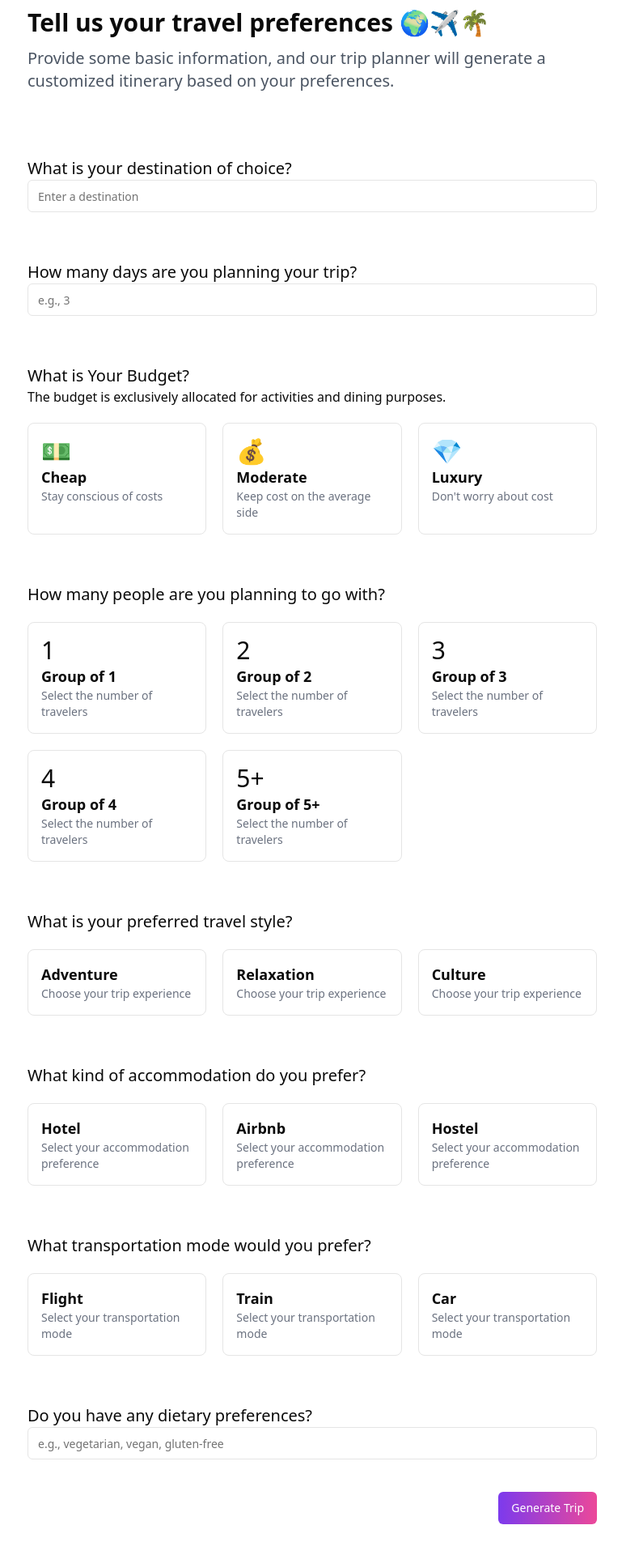
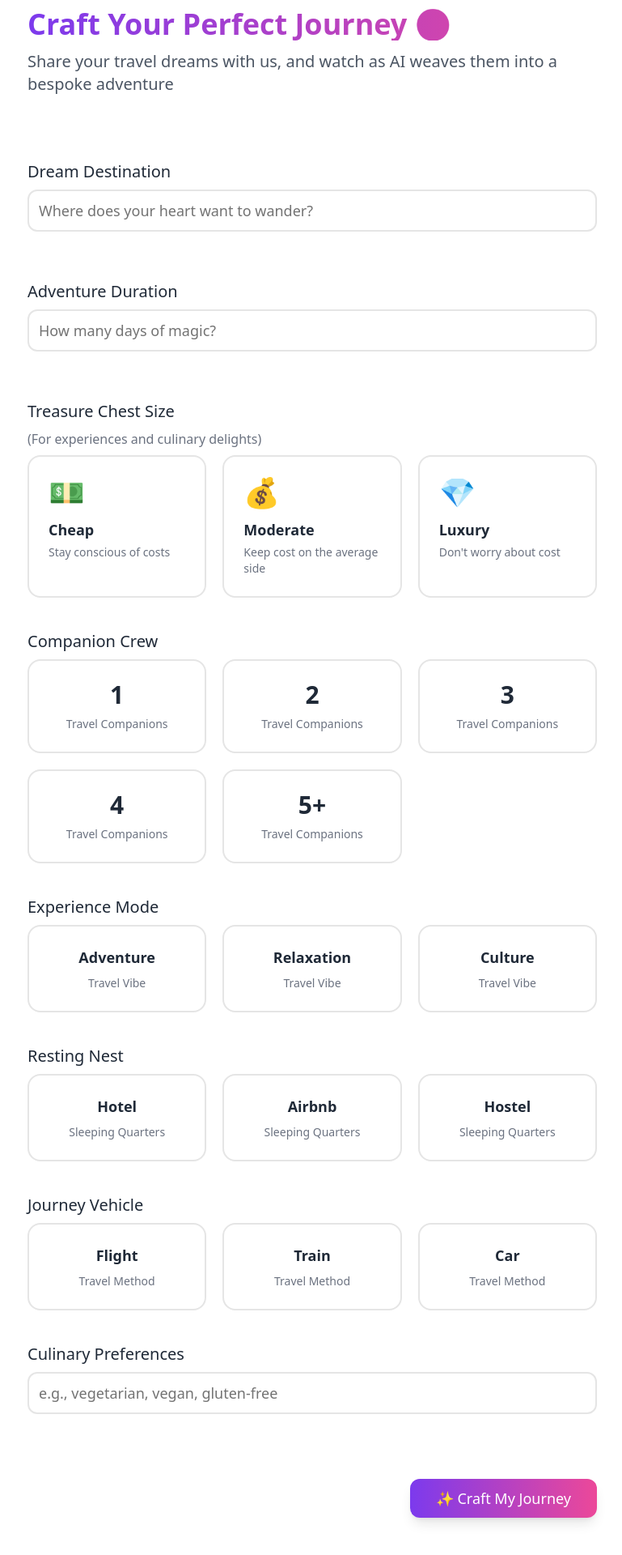
Before and after one commit to pavankumar2004/TravelwithAI, a React (Vite) app: page /create-trip in a window 1280 px wide. Shown: the part 102-2022 px from the top of the page at 81% size, without its empty margins (254-1023 px from the left). Built offline with nearby package versions, Linux system fonts and the light colour scheme.

Commit message:
Fix: Bug fix

```diff
--- a/src/create-trip/index.jsx
+++ b/src/create-trip/index.jsx
@@ -8,6 +8,12 @@ import { doc, setDoc } from "firebase/firestore";
 import { db } from "@/service/firebaseConfig";
 import { AiOutlineLoading3Quarters } from "react-icons/ai";
 import { useNavigate } from "react-router-dom";
+import { motion } from "framer-motion";
+
+const cardVariants = {
+  hidden: { opacity: 0, y: 20 },
+  visible: { opacity: 1, y: 0 },
+};
 
 function CreateTrip() {
   const [place, setPlace] = useState("");
@@ -30,11 +36,14 @@ function CreateTrip() {
       return;
     }
     if (!formData?.location || !formData?.budget) {
-      toast("Please fill all details!");
+      toast("Please fill all required details!");
       return;
     }
-    toast("  Please wait for 5 seconds...", { icon: <AiOutlineLoading3Quarters className="h-7 w-7 animate-spin" /> });
+    toast("Crafting your perfect journey...", {
+      icon: <AiOutlineLoading3Quarters className="h-7 w-7 animate-spin text-[#7C3AED]" />,
+    });
     setLoading(true);
+
     const FINAL_PROMPT = AI_PROMPT
       .replace("{location}", formData?.location)
       .replace("{totalDays}", formData?.totalDays)
@@ -45,13 +54,19 @@ function CreateTrip() {
       .replace("{transportation}", formData?.transportation)
       .replace("{dietaryPreference}", formData?.dietaryPreference);
 
+    try {
       const result = await chatSession.sendMessage(FINAL_PROMPT);
+      SaveAiTrip(result?.response?.text());
+    } catch (error) {
+      toast.error("Failed to generate trip. Please try again.");
+    } finally {
       setLoading(false);
-    SaveAiTrip(result?.response?.text());
+    }
   };
 
   const SaveAiTrip = async (TripData) => {
     setLoading(true);
+    try {
       const user = JSON.parse(localStorage.getItem("user"));
       const docId = Date.now().toString();
       await setDoc(doc(db, "AiTrips", docId), {
@@ -60,137 +75,254 @@ function CreateTrip() {
         userEmail: user?.email,
         id: docId,
       });
+      navigate("/view-trip/" + docId);
+    } catch (error) {
+      toast.error("Failed to save trip. Please try again.");
+    } finally {
       setLoading(false);
-    navigate("/view-trip/" + docId);
+    }
   };
 
   return (
     <div className="px-5 mt-12 sm:px-10 md:px-32 lg:px-56 xl:px-72">
-      <h2 className="font-bold text-3xl">Tell us your travel preferences 🌍✈️🌴</h2>
+      <motion.div
+        initial={{ opacity: 0, y: 20 }}
+        animate={{ opacity: 1, y: 0 }}
+        transition={{ duration: 0.5 }}
+      >
+        <h2 className="font-bold text-4xl bg-gradient-to-r from-[#7C3AED] to-[#EC4899] bg-clip-text text-transparent">
+          Craft Your Perfect Journey 🌍
+        </h2>
         <p className="mt-3 text-gray-600 text-xl">
-        Provide some basic information, and our trip planner will generate a customized itinerary
-        based on your preferences.
+          Share your travel dreams with us, and watch as AI weaves them into a bespoke adventure
         </p>
+      </motion.div>
 
       <div className="mt-20 flex flex-col gap-10">
-        <div className="mb-5">
-          <label className="text-xl mb-3 font-medium">What is your destination of choice?</label>
+        {/* Destination Input */}
+        <motion.div
+          variants={cardVariants}
+          initial="hidden"
+          animate="visible"
+        >
+          <div className="mb-5 space-y-2">
+            <label className="text-xl font-medium text-gray-800">Dream Destination</label>
             <Input
-            placeholder="Enter a destination"
+              placeholder="Where does your heart want to wander?"
+              className="rounded-xl py-6 text-lg border-2 focus:border-[#7C3AED] transition-all"
               value={place}
               onChange={(e) => {
                 setPlace(e.target.value);
-              handleInputChange("location", e.target.value); // directly set the input value
+                handleInputChange("location", e.target.value);
               }}
             />
           </div>
+        </motion.div>
 
-        <div className="mb-5">
-          <label className="text-xl font-medium">How many days are you planning your trip?</label>
+        {/* Trip Duration */}
+        <motion.div
+          variants={cardVariants}
+          initial="hidden"
+          animate="visible"
+          transition={{ delay: 0.1 }}
+        >
+          <div className="mb-5 space-y-2">
+            <label className="text-xl font-medium text-gray-800">Adventure Duration</label>
             <Input
-            placeholder="e.g., 3"
+              placeholder="How many days of magic?"
               type="number"
               min="1"
+              className="rounded-xl py-6 text-lg border-2 focus:border-[#7C3AED]"
               onChange={(v) => handleInputChange("totalDays", v.target.value)}
             />
           </div>
+        </motion.div>
 
-        <div>
-          <label className="text-xl my-3 font-medium">What is Your Budget?</label>
-          <p>The budget is exclusively allocated for activities and dining purposes.</p>
-          <div className="grid grid-cols-3 gap-5 mt-5 mb-5">
+        {/* Budget Selection */}
+        <motion.div
+          variants={cardVariants}
+          initial="hidden"
+          animate="visible"
+          transition={{ delay: 0.2 }}
+        >
+          <div className="space-y-2">
+            <label className="text-xl font-medium text-gray-800">Treasure Chest Size</label>
+            <p className="text-gray-500">(For experiences and culinary delights)</p>
+            <div className="grid grid-cols-3 gap-5 mt-5">
               {SelectBudgetOptions.map((item, index) => (
-              <div
+                <motion.div
                   key={index}
+                  whileHover={{ scale: 1.05 }}
+                  className={`cursor-pointer p-6 border-2 rounded-2xl transition-all ${
+                    formData?.budget === item.title
+                      ? "border-[#7C3AED] bg-gradient-to-b from-[#7C3AED]/10 to-transparent"
+                      : "hover:border-[#7C3AED]/40"
+                  }`}
                   onClick={() => handleInputChange("budget", item.title)}
-                className={`cursor-pointer p-4 border rounded-lg hover:shadow-lg ${formData?.budget === item.title && "shadow-lg border-cyan-500"}`}
                 >
-                <h2 className="text-3xl">{item.icon}</h2>
-                <h2 className="font-bold text-lg">{item.title}</h2>
-                <h2 className="text-sm text-gray-500">{item.desc}</h2>
-              </div>
+                  <span className="text-4xl block mb-3">{item.icon}</span>
+                  <h2 className="font-bold text-lg text-gray-800">{item.title}</h2>
+                  <p className="text-sm text-gray-500 mt-1">{item.desc}</p>
+                </motion.div>
               ))}
             </div>
           </div>
+        </motion.div>
 
-        <div>
-          <label className="text-xl my-3 font-medium">How many people are you planning to go with?</label>
-          <div className="grid grid-cols-3 gap-5 mt-5 mb-5">
+        {/* Travel Group */}
+        <motion.div
+          variants={cardVariants}
+          initial="hidden"
+          animate="visible"
+          transition={{ delay: 0.3 }}
+        >
+          <div className="space-y-2">
+            <label className="text-xl font-medium text-gray-800">Companion Crew</label>
+            <div className="grid grid-cols-3 gap-5 mt-5">
               {["1", "2", "3", "4", "5+"].map((item, index) => (
-              <div
+                <motion.div
                   key={index}
+                  whileHover={{ scale: 1.05 }}
+                  className={`cursor-pointer p-6 border-2 rounded-2xl text-center transition-all ${
+                    formData?.people === item
+                      ? "border-[#EC4899] bg-gradient-to-b from-[#EC4899]/10 to-transparent"
+                      : "hover:border-[#EC4899]/40"
+                  }`}
                   onClick={() => handleInputChange("people", item)}
-                className={`cursor-pointer p-4 border rounded-lg hover:shadow-lg ${formData?.people === item && "shadow-lg border-cyan-500"}`}
                 >
-                <h2 className="text-3xl">{item}</h2>
-                <h2 className="font-bold text-lg">Group of {item}</h2>
-                <h2 className="text-sm text-gray-500">Select the number of travelers</h2>
-              </div>
+                  <h2 className="text-3xl font-bold text-gray-800 mb-2">{item}</h2>
+                  <p className="text-sm text-gray-500">Travel Companions</p>
+                </motion.div>
               ))}
             </div>
           </div>
+        </motion.div>
 
-        <div>
-          <label className="text-xl my-3 font-medium">What is your preferred travel style?</label>
-          <div className="grid grid-cols-3 gap-5 mt-5 mb-5">
+        {/* Travel Style */}
+        <motion.div
+          variants={cardVariants}
+          initial="hidden"
+          animate="visible"
+          transition={{ delay: 0.4 }}
+        >
+          <div className="space-y-2">
+            <label className="text-xl font-medium text-gray-800">Experience Mode</label>
+            <div className="grid grid-cols-3 gap-5 mt-5">
               {["Adventure", "Relaxation", "Culture"].map((item, index) => (
-              <div
+                <motion.div
                   key={index}
+                  whileHover={{ scale: 1.05 }}
+                  className={`cursor-pointer p-6 border-2 rounded-2xl text-center transition-all ${
+                    formData?.travelStyle === item
+                      ? "border-[#7C3AED] bg-gradient-to-b from-[#7C3AED]/10 to-transparent"
+                      : "hover:border-[#7C3AED]/40"
+                  }`}
                   onClick={() => handleInputChange("travelStyle", item)}
-                className={`cursor-pointer p-4 border rounded-lg hover:shadow-lg ${formData?.travelStyle === item && "shadow-lg border-cyan-500"}`}
                 >
-                <h2 className="font-bold text-lg">{item}</h2>
-                <h2 className="text-sm text-gray-500">Choose your trip experience</h2>
-              </div>
+                  <h2 className="font-bold text-lg text-gray-800">{item}</h2>
+                  <p className="text-sm text-gray-500 mt-2">Travel Vibe</p>
+                </motion.div>
               ))}
             </div>
           </div>
+        </motion.div>
 
-        <div>
-          <label className="text-xl my-3 font-medium">What kind of accommodation do you prefer?</label>
-          <div className="grid grid-cols-3 gap-5 mt-5 mb-5">
+        {/* Accommodation Preference */}
+        <motion.div
+          variants={cardVariants}
+          initial="hidden"
+          animate="visible"
+          transition={{ delay: 0.5 }}
+        >
+          <div className="space-y-2">
+            <label className="text-xl font-medium text-gray-800">Resting Nest</label>
+            <div className="grid grid-cols-3 gap-5 mt-5">
               {["Hotel", "Airbnb", "Hostel"].map((item, index) => (
-              <div
+                <motion.div
                   key={index}
+                  whileHover={{ scale: 1.05 }}
+                  className={`cursor-pointer p-6 border-2 rounded-2xl text-center transition-all ${
+                    formData?.accommodation === item
+                      ? "border-[#EC4899] bg-gradient-to-b from-[#EC4899]/10 to-transparent"
+                      : "hover:border-[#EC4899]/40"
+                  }`}
                   onClick={() => handleInputChange("accommodation", item)}
-                className={`cursor-pointer p-4 border rounded-lg hover:shadow-lg ${formData?.accommodation === item && "shadow-lg border-cyan-500"}`}
                 >
-                <h2 className="font-bold text-lg">{item}</h2>
-                <h2 className="text-sm text-gray-500">Select your accommodation preference</h2>
-              </div>
+                  <h2 className="font-bold text-lg text-gray-800">{item}</h2>
+                  <p className="text-sm text-gray-500 mt-2">Sleeping Quarters</p>
+                </motion.div>
               ))}
             </div>
           </div>
+        </motion.div>
 
-        <div>
-          <label className="text-xl my-3 font-medium">What transportation mode would you prefer?</label>
-          <div className="grid grid-cols-3 gap-5 mt-5 mb-5">
+        {/* Transportation Mode */}
+        <motion.div
+          variants={cardVariants}
+          initial="hidden"
+          animate="visible"
+          transition={{ delay: 0.6 }}
+        >
+          <div className="space-y-2">
+            <label className="text-xl font-medium text-gray-800">Journey Vehicle</label>
+            <div className="grid grid-cols-3 gap-5 mt-5">
               {["Flight", "Train", "Car"].map((item, index) => (
-              <div
+                <motion.div
                   key={index}
+                  whileHover={{ scale: 1.05 }}
+                  className={`cursor-pointer p-6 border-2 rounded-2xl text-center transition-all ${
+                    formData?.transportation === item
+                      ? "border-[#7C3AED] bg-gradient-to-b from-[#7C3AED]/10 to-transparent"
+                      : "hover:border-[#7C3AED]/40"
+                  }`}
                   onClick={() => handleInputChange("transportation", item)}
-                className={`cursor-pointer p-4 border rounded-lg hover:shadow-lg ${formData?.transportation === item && "shadow-lg border-cyan-500"}`}
                 >
-                <h2 className="font-bold text-lg">{item}</h2>
-                <h2 className="text-sm text-gray-500">Select your transportation mode</h2>
-              </div>
+                  <h2 className="font-bold text-lg text-gray-800">{item}</h2>
+                  <p className="text-sm text-gray-500 mt-2">Travel Method</p>
+                </motion.div>
               ))}
             </div>
           </div>
+        </motion.div>
 
-        <div>
-          <label className="text-xl my-3 font-medium">Do you have any dietary preferences?</label>
+        {/* Dietary Preferences */}
+        <motion.div
+          variants={cardVariants}
+          initial="hidden"
+          animate="visible"
+          transition={{ delay: 0.7 }}
+        >
+          <div className="space-y-2">
+            <label className="text-xl font-medium text-gray-800">Culinary Preferences</label>
             <Input
               placeholder="e.g., vegetarian, vegan, gluten-free"
+              className="rounded-xl py-6 text-lg border-2 focus:border-[#7C3AED]"
               onChange={(e) => handleInputChange("dietaryPreference", e.target.value)}
             />
           </div>
+        </motion.div>
+
+        {/* Generate Button */}
+        <motion.div
+          variants={cardVariants}
+          initial="hidden"
+          animate="visible"
+          transition={{ delay: 0.8 }}
+        >
+          <div className="my-10 flex justify-end">
+            <Button
+              onClick={OnGenerateTrip}
+              disabled={loading}
+              className="rounded-xl px-8 py-6 text-lg bg-gradient-to-r from-[#7C3AED] to-[#EC4899] hover:from-[#8B5CF6] hover:to-[#F472B6] transition-all shadow-lg hover:shadow-xl"
+            >
+              {loading ? (
+                <AiOutlineLoading3Quarters className="h-7 w-7 animate-spin text-white" />
+              ) : (
+                "✨ Craft My Journey"
+              )}
+            </Button>
           </div>
-
-      <div className="my-10 flex justify-end">
-        <Button onClick={OnGenerateTrip} disabled={loading}>
-          {loading ? <AiOutlineLoading3Quarters className="h-7 w-7 animate-spin" /> : "Generate Trip"}
-        </Button>
+        </motion.div>
       </div>
     </div>
   );
```
Lines whose indentation alone changed are shown as unchanged.
